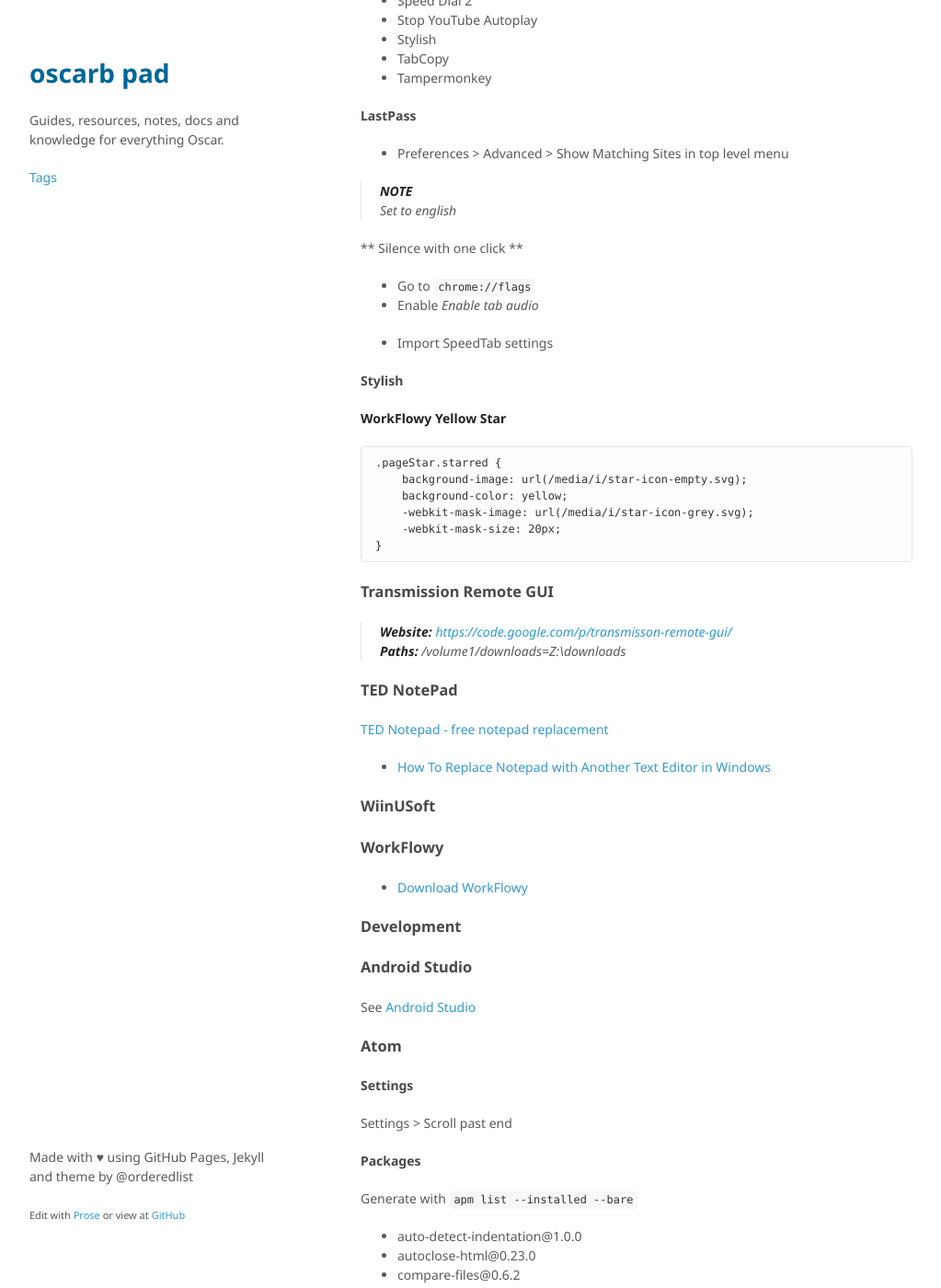
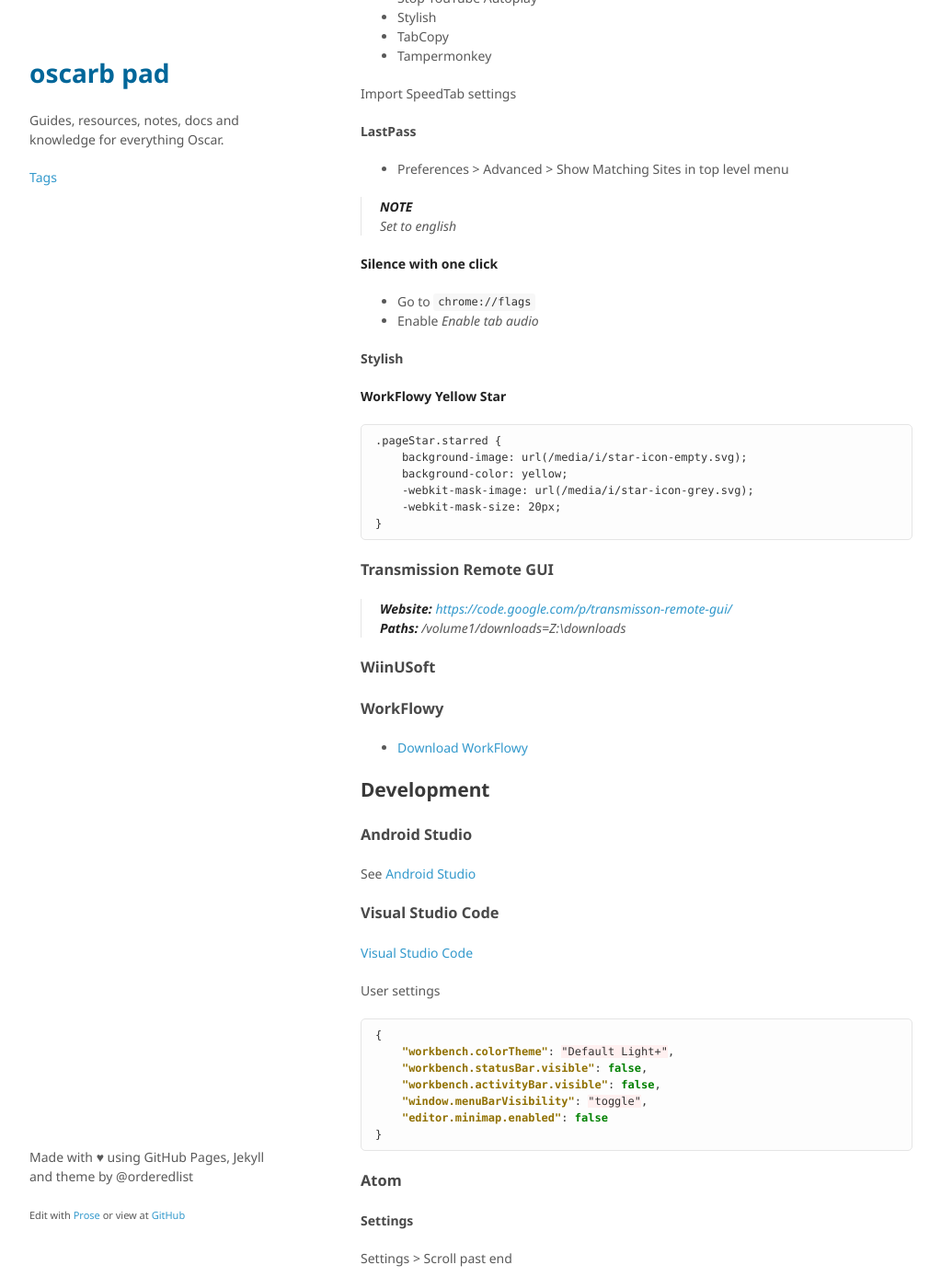
Before and after one commit to oscarb/pad, a Jekyll site: the page built from _docs/windows-10-essentials.md, in a window 1280 px wide and 1400 px high, scrolled down 6877 px. Shown: the whole window at 92% size, without its empty margins (128-1151 px from the left). Built offline with Jekyll 4.4.1, drawn with Linux system fonts in a browser that asks for light colours; some web fonts are replaced; some of the changed text lies outside the part shown.

Commit message:
Update windows-10-essentials.md

````diff
--- a/_docs/windows-10-essentials.md
+++ b/_docs/windows-10-essentials.md
@@ -167,7 +167,7 @@ Software
 
 ### Logitech Options
 
-All applications
+#### All applications
 
 Scroll left: Ctrl + Shift + Tab
 Scroll right: Ctrl + Tab
@@ -175,7 +175,7 @@ Middle button: Gesture button
 Up button: Ctrl + Shift + <
 Down button: Back
 
-Android Studio
+##### Android Studio
 
 Scroll left: Alt + Vänsterpil
 Scroll right: Alt + Högerpil
@@ -183,7 +183,7 @@ Middle button: Gesture button
 Up button: Ctrl + Shift + <
 Down button: Back
 
-Spotify
+#### Spotify
 
 Scroll left: Ctrl + Vänsterpil
 Scroll right: Ctrl + Högerpil
@@ -206,7 +206,6 @@ Disable "Start OneDrive on startup" from OneDrive settings
 ### 7-Zip
 
 * [How To Automatically Extract ZIP Files After Downloading](http://www.guidingtech.com/24662/automatically-extract-zip-files/)
-
 * [7-zip & Windows 7: Make "Extract to folder" default on double-click - Super User](http://superuser.com/questions/259353/7-zip-windows-7-make-extract-to-folder-default-on-double-click/447791#447791)
 * [Make 7-Zip extract to folder when double-clicking archives. (based on http://superuser.com/a/447791)](https://gist.github.com/zabbarob/5891200)
 
@@ -260,6 +259,7 @@ Settings > Compression > Remove redundant folders from extraction path
 * TabCopy
 * Tampermonkey
 
+Import SpeedTab settings
 
 #### LastPass
  * Preferences > Advanced > Show Matching Sites in top level menu
@@ -293,12 +290,6 @@ Settings > Compression > Remove redundant folders from extraction path
 > **Paths:** /volume1/downloads=Z:\downloads
 
 
-### TED NotePad
-
-[TED Notepad - free notepad replacement](http://jsimlo.sk/notepad/)
-
-* [How To Replace Notepad with Another Text Editor in Windows](https://www.howtogeek.com/howto/12617/how-to-replace-notepad-in-windows-7/)
-
 ### WiinUSoft
 
 
@@ -306,11 +297,26 @@ Settings > Compression > Remove redundant folders from extraction path
 
 * [Download WorkFlowy](https://workflowy.com/downloads/windows/)
 
-### Development
+## Development
 
 ### Android Studio
 
 See [Android Studio](android-studio)
+
+### Visual Studio Code
+
+[Visual Studio Code](https://code.visualstudio.com/)
+
+User settings
+```json
+{
+    "workbench.colorTheme": "Default Light+",
+    "workbench.statusBar.visible": false,
+    "workbench.activityBar.visible": false,
+    "window.menuBarVisibility": "toggle",
+    "editor.minimap.enabled": false
+}
+```
 
 
 ### Atom
````
Also changed, not shown: other parts of _docs/windows-10-essentials.md (+2 -5 lines).
